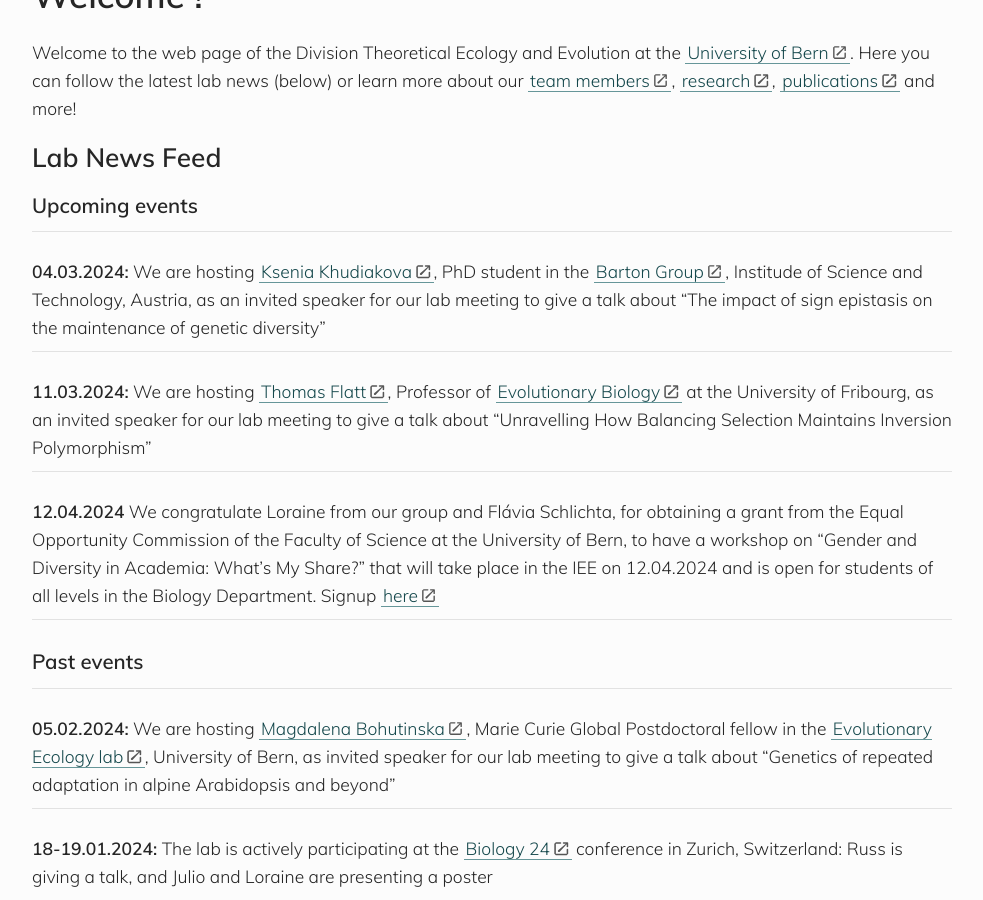
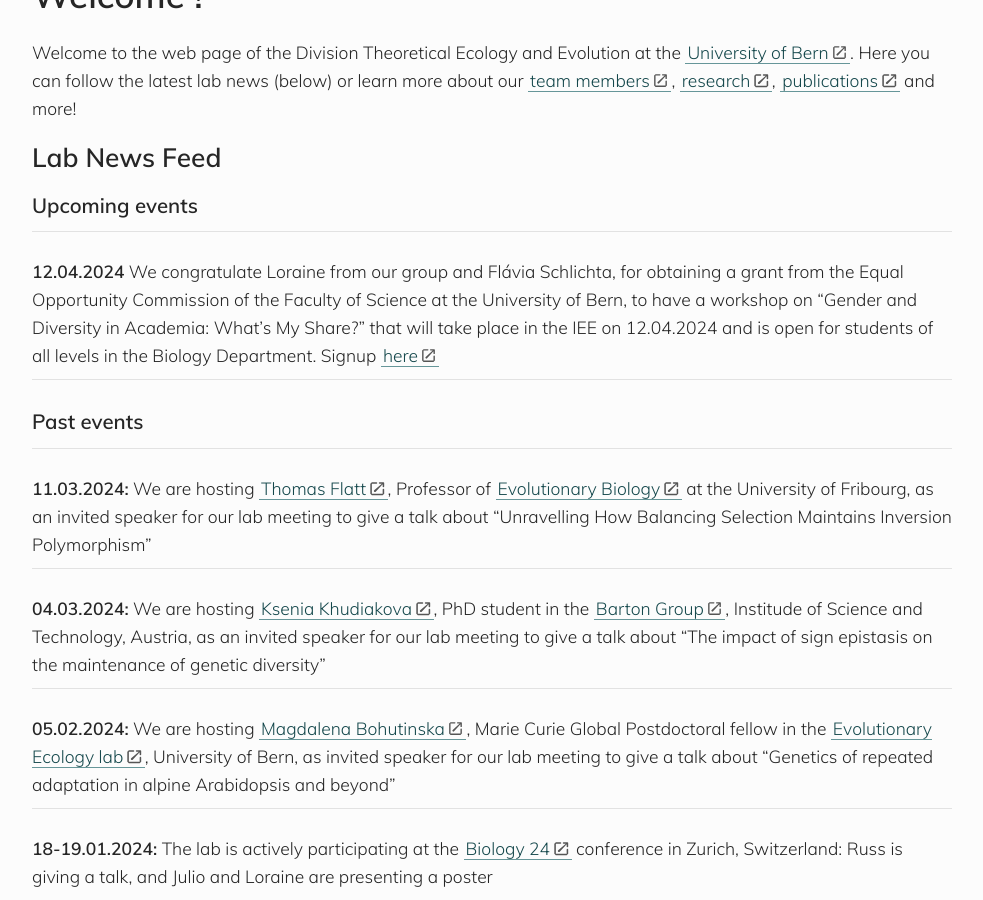
Before and after one commit to banklab/banklab.github.io, a Jekyll site: the page built from index.md, in a window 1280 px wide and 900 px high, scrolled down 383 px. Shown: the whole window, without its empty margins (148-1131 px from the left). Built offline with Jekyll 4.4.1, drawn with Linux system fonts in a browser that asks for light colours; some web fonts are replaced; part of the change alters nothing that is shown.

```diff
--- a/index.md
+++ b/index.md
@@ -14,7 +14,11 @@ Welcome to the web page of the Division Theoretical Ecology and Evolution at the
 
 ---
 
-**04.03.2024:** We are hosting [Ksenia Khudiakova](https://scholar.google.com/citations?user=1sWI-dYAAAAJ&hl=en&oi=ao), PhD student in the [Barton Group](https://ist.ac.at/en/research/barton-group/), Institude of Science and Technology, Austria, as an invited speaker for our lab meeting to give a talk about "The impact of sign epistasis on the maintenance of genetic diversity"
+**12.04.2024** We congratulate Loraine from our group and Flávia Schlichta, for obtaining a grant from the Equal Opportunity Commission of the Faculty of Science at the University of Bern, to have a workshop on "Gender and Diversity in Academia: What’s My Share?" that will take place in the IEE on 12.04.2024 and is open for students of all levels in the Biology Department. Signup [here](https://forms.office.com/e/uG814aFTDq)
+
+---
+
+### Past events
 
 ---
 
@@ -22,11 +26,7 @@ Welcome to the web page of the Division Theoretical Ecology and Evolution at the
 
 ---
 
-**12.04.2024** We congratulate Loraine from our group and Flávia Schlichta, for obtaining a grant from the Equal Opportunity Commission of the Faculty of Science at the University of Bern, to have a workshop on "Gender and Diversity in Academia: What’s My Share?" that will take place in the IEE on 12.04.2024 and is open for students of all levels in the Biology Department. Signup [here](https://forms.office.com/e/uG814aFTDq)
-
----
-
-### Past events
+**04.03.2024:** We are hosting [Ksenia Khudiakova](https://scholar.google.com/citations?user=1sWI-dYAAAAJ&hl=en&oi=ao), PhD student in the [Barton Group](https://ist.ac.at/en/research/barton-group/), Institude of Science and Technology, Austria, as an invited speaker for our lab meeting to give a talk about "The impact of sign epistasis on the maintenance of genetic diversity"
 
 ---
 
```
Also changed, not shown: people.md (+4 -0 lines), assets/img/team/Ianis_24.jpg (renamed from assets/img/team/Ianis.jpg).
